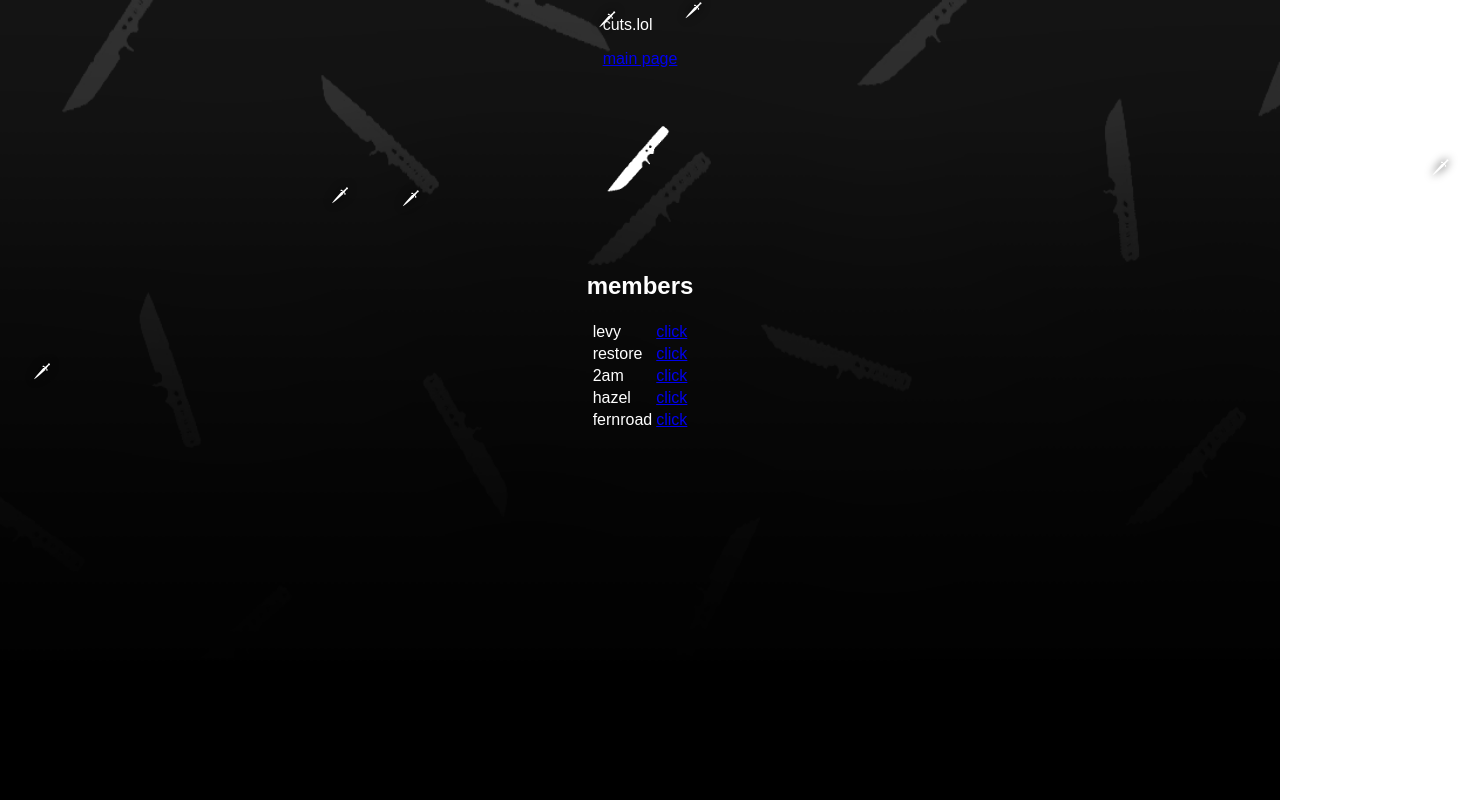
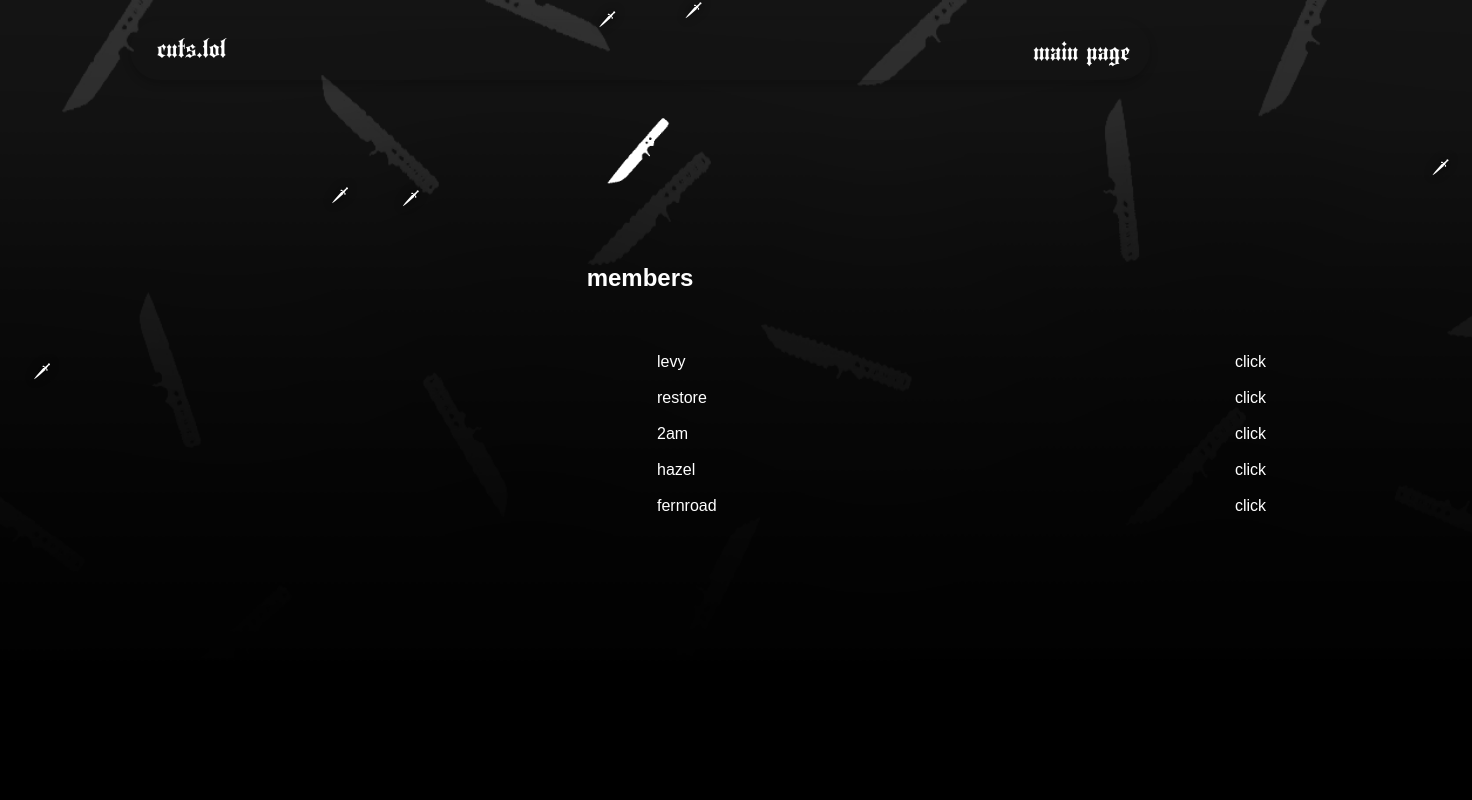
Before and after one commit to levylol/sylum.cc, a plain HTML site: page members/index.html in a window 1280 px wide. Shown: the whole page, 1472 px wide, since content can reach past the window. Drawn offline with Linux system fonts and the light colour scheme; files whose address does not match are found by name.

Commit message:
Update styles.css

```diff
--- a/members/styles.css
+++ b/members/styles.css
@@ -8,8 +8,13 @@
     src: url('fonts/MC.TTF') format('truetype');
 }
 
+@font-face {
+    font-family: "Main";
+    src: url("/Users/gameg/Downloads/members/MC.TTF");
+}
+
 body {
-    background-image: url('cuts.png');
+    background-image: url('/Users/gameg/Downloads/members/cuts.png');
     background-size: cover;
     color: white;
     font-family: Arial, sans-serif;
@@ -29,6 +34,57 @@ body {
      user-select: none;
 }
 
+header {
+    display: flex;
+    align-items: center;
+    height: 50px;
+    width: 1000px;
+    padding: 5px 10px;
+    border-radius: 90px;
+    box-shadow: 0 4px 8px rgba(0, 0, 0, 0.2);
+    position: absolute;
+    top: 20px;
+    left: 50%;
+    transform: translateX(-50%);
+    justify-content: space-between;
+    -webkit-touch-callout: none;
+    -webkit-user-select: none;
+    -khtml-user-select: none;
+    -moz-user-select: none;
+    -ms-user-select: none;
+    user-select: none;
+}
+
+.title {
+    flex-grow: 1;
+    text-align: center;
+    color: #fff;
+    font-size: 25px;
+    font-family: Main;
+    margin-top: -6px;
+    margin-left: -780px;
+    -webkit-touch-callout: none;
+    -webkit-user-select: none;
+    -khtml-user-select: none;
+    -moz-user-select: none;
+    -ms-user-select: none;
+    user-select: none;
+}
+
+.links a {
+    font-family: Main;
+    color: #fff;
+    text-decoration: none;
+    font-size: 25px;
+    padding: 0 10px;
+    margin-left: -5px
+    -webkit-touch-callout: none;
+    -webkit-user-select: none;
+    -khtml-user-select: none;
+    -moz-user-select: none;
+    -ms-user-select: none;
+    user-select: none;
+}
 
 .header {
     display: flex;
@@ -43,8 +99,41 @@ body {
      user-select: none;
 }
 
+#members {
+    width: 800px;
+    margin: 0 auto;
+    padding: 1em;
+    margin-left: 640px;
+    margin-top: -40;
+}
+
+#members table {
+    width: 100%;
+    border-collapse: collapse;
+    margin: 1em 0;
+}
+
+.download-button {
+    display: block;
+    margin: 0 auto;
+    padding: 0.5em 1em;
+    background-color: #55555500;
+    color: #fff;
+    text-decoration: none;
+    border-radius: 5px;
+    text-align: center;
+}
+
+
+
+footer {
+    text-align: center;
+    padding: 1em 0;
+    background-color: #1a1a1a;
+}
+
 .gif-container {
-    margin-top: 20px;
+    margin-top: 80px;
     margin-bottom: 10px;
     -webkit-touch-callout: none;
      -webkit-user-select: none;
```
